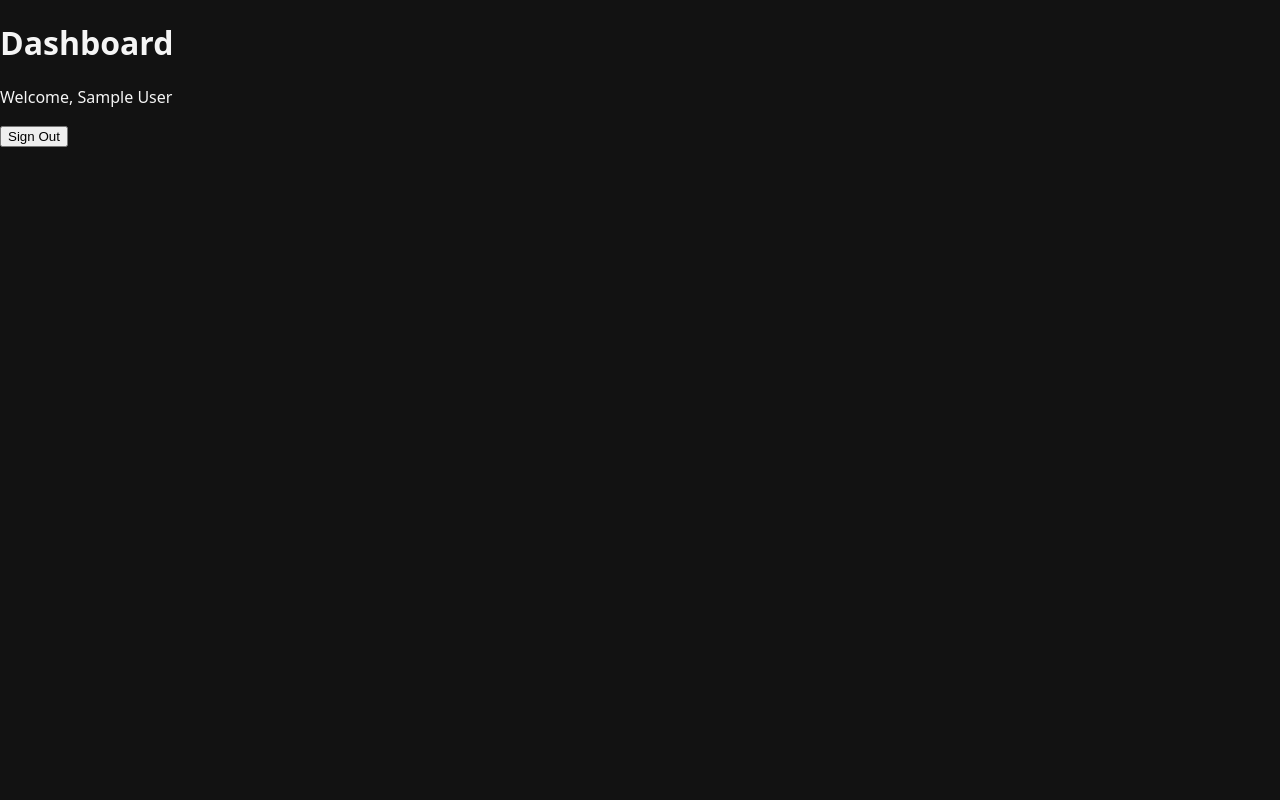
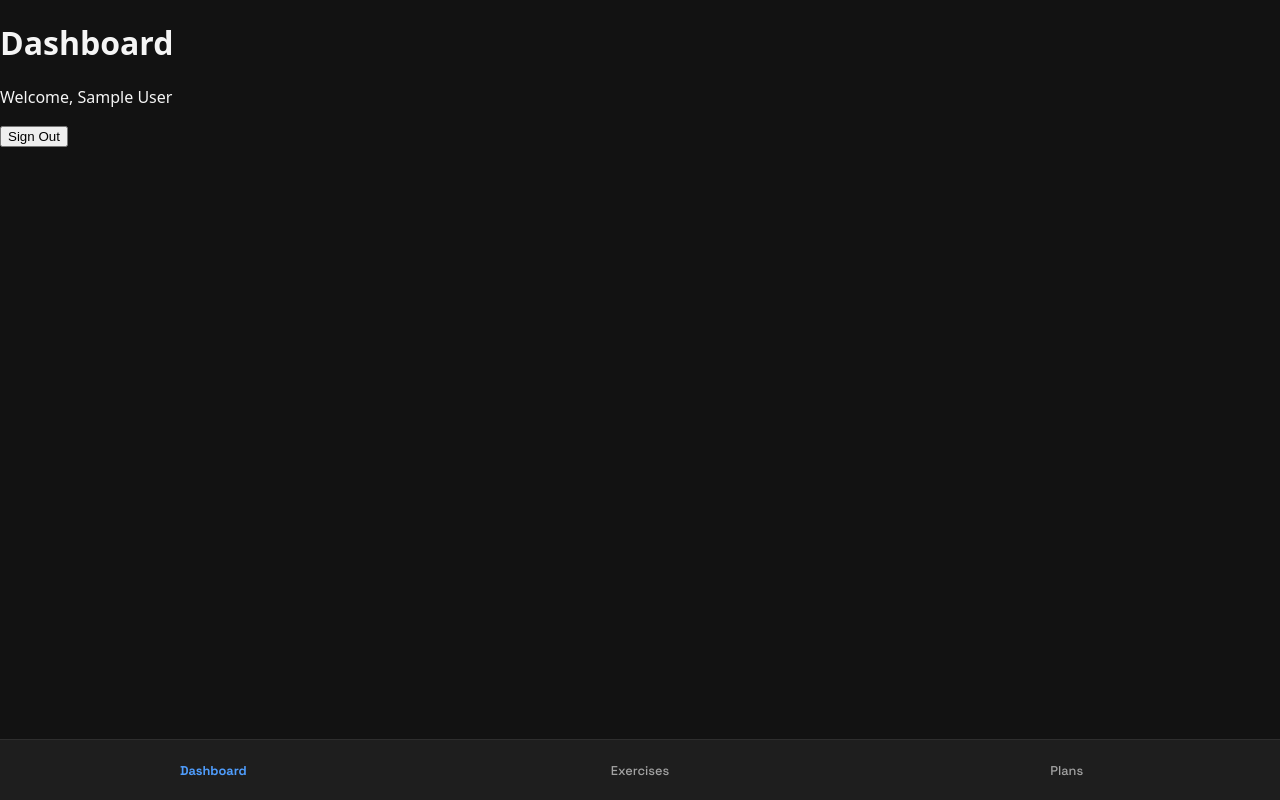
Before and after one commit to vapp13/Gym-Progress-Tracker, a React (Vite) app: page /#/ in a window 1280 px wide. Built offline with nearby package versions, Linux system fonts and the light colour scheme; no server answers; sample sign-in values are in the browser's storage.

Commit message:
Add bottom navigation bar for authenticated routes

```diff
--- /dev/null
+++ b/src/components/BottomNav.css
@@ -0,0 +1,35 @@
+.bottom-nav {
+  position: fixed;
+  bottom: 0;
+  left: 0;
+  right: 0;
+  display: flex;
+  background-color: var(--color-surface);
+  border-top: 1px solid var(--color-border);
+  z-index: 50;
+  padding-bottom: env(safe-area-inset-bottom);
+}
+
+.bottom-nav-item {
+  flex: 1;
+  text-align: center;
+  padding: var(--space-sm) 0;
+  min-height: 44px;
+  display: flex;
+  align-items: center;
+  justify-content: center;
+  font-family: var(--font-display);
+  font-size: 0.8rem;
+  color: var(--color-text-muted);
+  text-decoration: none;
+}
+
+.bottom-nav-item.active {
+  color: var(--color-primary);
+  font-weight: 700;
+}
+
+.bottom-nav-item:focus-visible {
+  outline: 2px solid var(--color-primary);
+  outline-offset: -2px;
+}
--- /dev/null
+++ b/src/components/BottomNav.jsx
@@ -0,0 +1,30 @@
+import { NavLink } from 'react-router-dom';
+import './BottomNav.css';
+
+function BottomNav() {
+  return (
+    <nav className="bottom-nav">
+      <NavLink
+        to="/"
+        end
+        className={({ isActive }) => `bottom-nav-item ${isActive ? 'active' : ''}`}
+      >
+        Dashboard
+      </NavLink>
+      <NavLink
+        to="/exercises"
+        className={({ isActive }) => `bottom-nav-item ${isActive ? 'active' : ''}`}
+      >
+        Exercises
+      </NavLink>
+      <NavLink
+        to="/plans"
+        className={({ isActive }) => `bottom-nav-item ${isActive ? 'active' : ''}`}
+      >
+        Plans
+      </NavLink>
+    </nav>
+  );
+}
+
+export default BottomNav;
--- a/src/features/auth/ProtectedRoute.jsx
+++ b/src/features/auth/ProtectedRoute.jsx
@@ -1,5 +1,6 @@
 import { Navigate } from 'react-router-dom';
 import { useAuth } from '../../context/AuthContext';
+import BottomNav from '../../components/BottomNav';
 
 function ProtectedRoute({ children }) {
   const { user, loading } = useAuth();
@@ -12,7 +13,12 @@ function ProtectedRoute({ children }) {
     return <Navigate to="/login" replace />;
   }
 
-  return children;
+  return (
+    <>
+      {children}
+      <BottomNav />
+    </>
+  );
 }
 
 export default ProtectedRoute;
```
